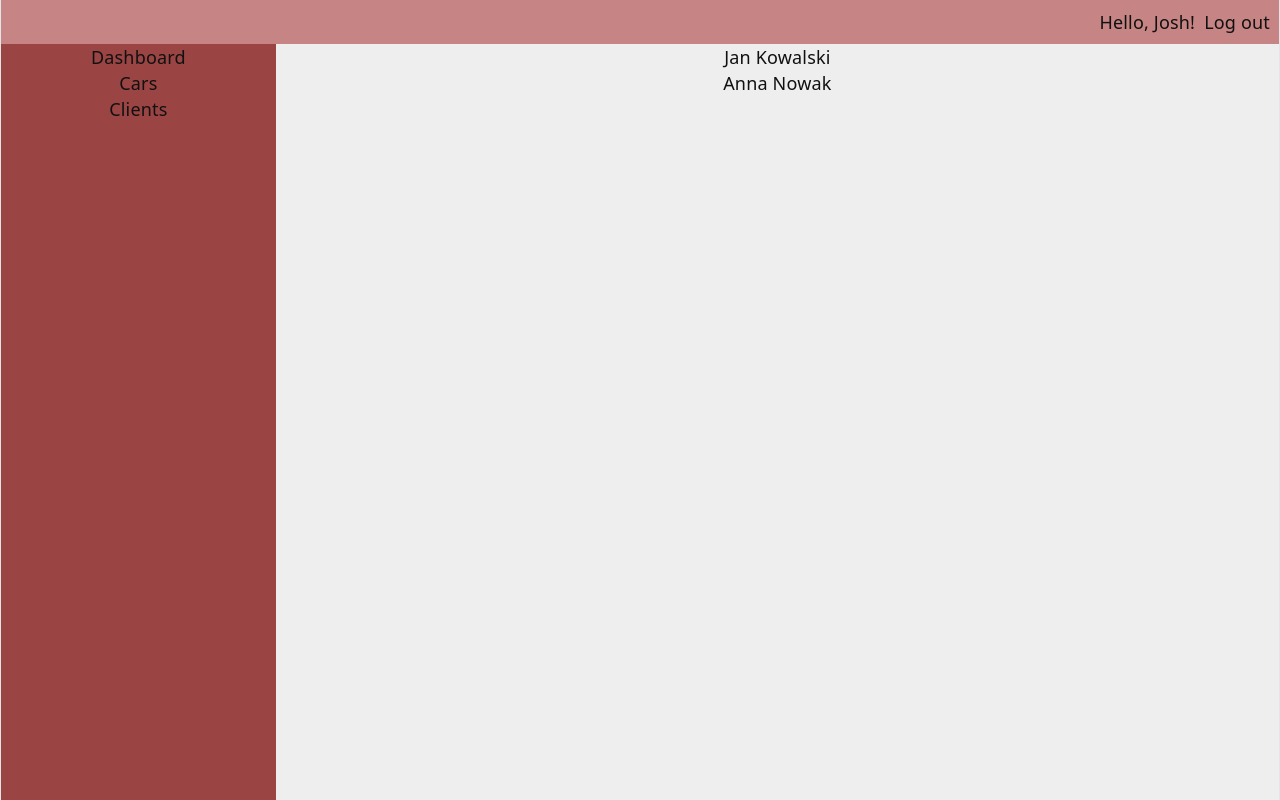
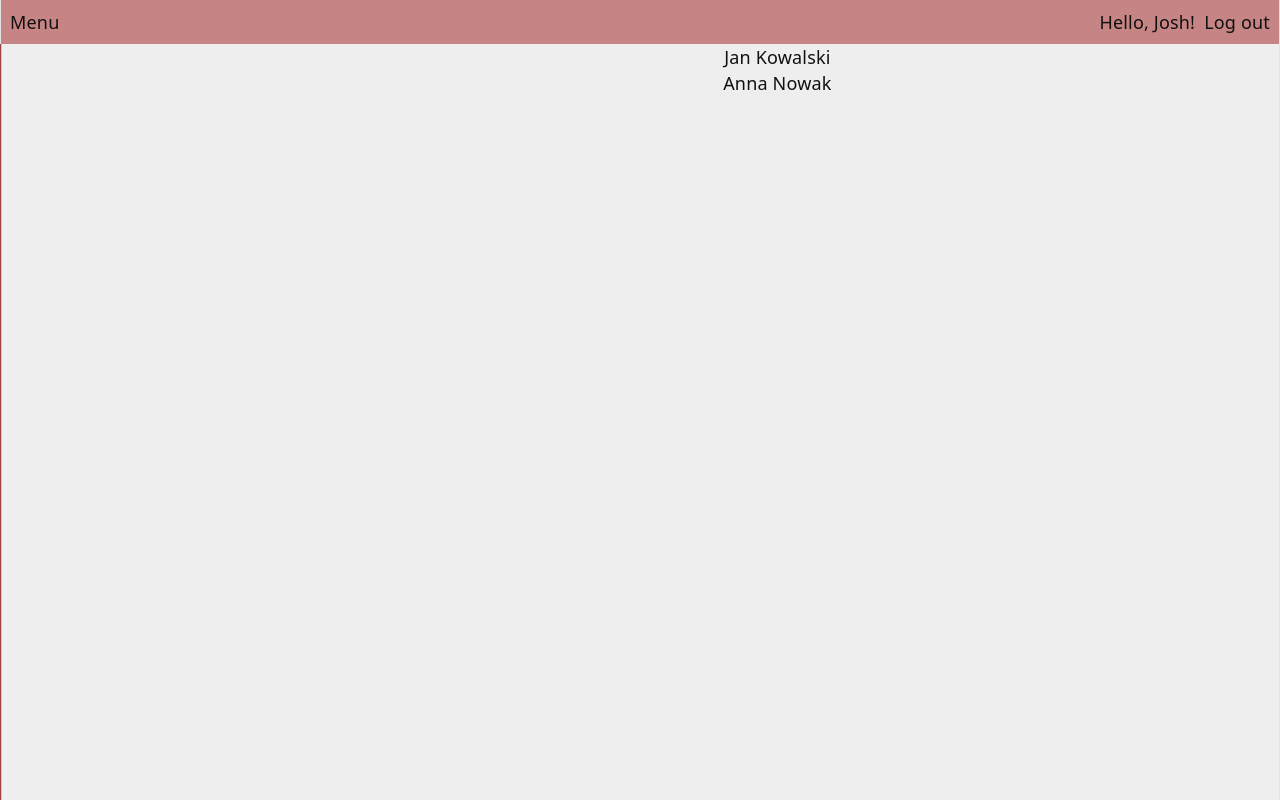
Before and after one commit to nMart719/autoservice, a React (Vite) app: page / in a window 1280 px wide. Built offline with nearby package versions, Linux system fonts and the light colour scheme.

Commit message:
add animation to sidebar

```diff
--- a/src/components/layout/Header.css
+++ b/src/components/layout/Header.css
@@ -2,5 +2,8 @@
 
 header{
     background-color: var(--tertiary);
-    @apply flex justify-end space-x-2 p-2;
+    @apply flex justify-between space-x-2 p-2;
 }
+header .personal{
+    @apply flex space-x-2;
+}
--- a/src/components/layout/Header.jsx
+++ b/src/components/layout/Header.jsx
@@ -1,9 +1,12 @@
 import "./Header.css"
-export function Header() {
+export function Header({isSidebarShow, onToggle}) {
   return (
   <header>
-    <div className="navbar_person">Hello, Josh!</div>
-    <div className="navbar_login">Log out</div>
+    <div className="menu" onClick={()=>{onToggle(!isSidebarShow)}}>Menu</div>
+    <div className="personal">
+    <div className="person">Hello, Josh!</div>
+    <div className="login">Log out</div>
+    </div>
   </header>
   )
 }
--- a/src/components/layout/Sidebar.css
+++ b/src/components/layout/Sidebar.css
@@ -3,7 +3,17 @@
 aside{
     width:350px;
     background-color: var(--secondary);
+
+    transform: translateX(-100%);
+    transition: transform 0.7s ease-in-out;
 }
 aside ul{
     @apply flex flex-col;
 }
+aside li{
+    @apply p-3 text-left hover:bg-(--tertiary);
+}
+
+aside.showSidebar{
+   transform: translateX(0);
+}
--- a/src/components/layout/Sidebar.jsx
+++ b/src/components/layout/Sidebar.jsx
@@ -1,7 +1,7 @@
 import "./Sidebar.css"
-export function Sidebar() {
+export function Sidebar({isShow}) {
   return (
-    <aside>
+    <aside className={isShow ? "showSidebar" : ''}>
       <nav>
         <ul>
           <li className="sidebar_menu_item">Dashboard</li>
--- a/src/pages/Dashboard.jsx
+++ b/src/pages/Dashboard.jsx
@@ -7,12 +7,13 @@ import { Header } from "../components/layout/Header";
 import { useState } from "react";
 export default function Dashboard() {
   const [selectedClientId, setSelectedClientId] = useState(null);
-  console.log(selectedClientId, typeof selectedClientId);
+  const [sidebarShow, setSidebarShow] = useState(false);
+  console.log(sidebarShow);
   return (
     <>
-      <Header />
+      <Header isSidebarShow={sidebarShow} onToggle={setSidebarShow}/>
       <main>
-        <Sidebar></Sidebar>
+        <Sidebar isShow={sidebarShow}></Sidebar>
         <section>
           <ClientList
             clients={clients}
```
